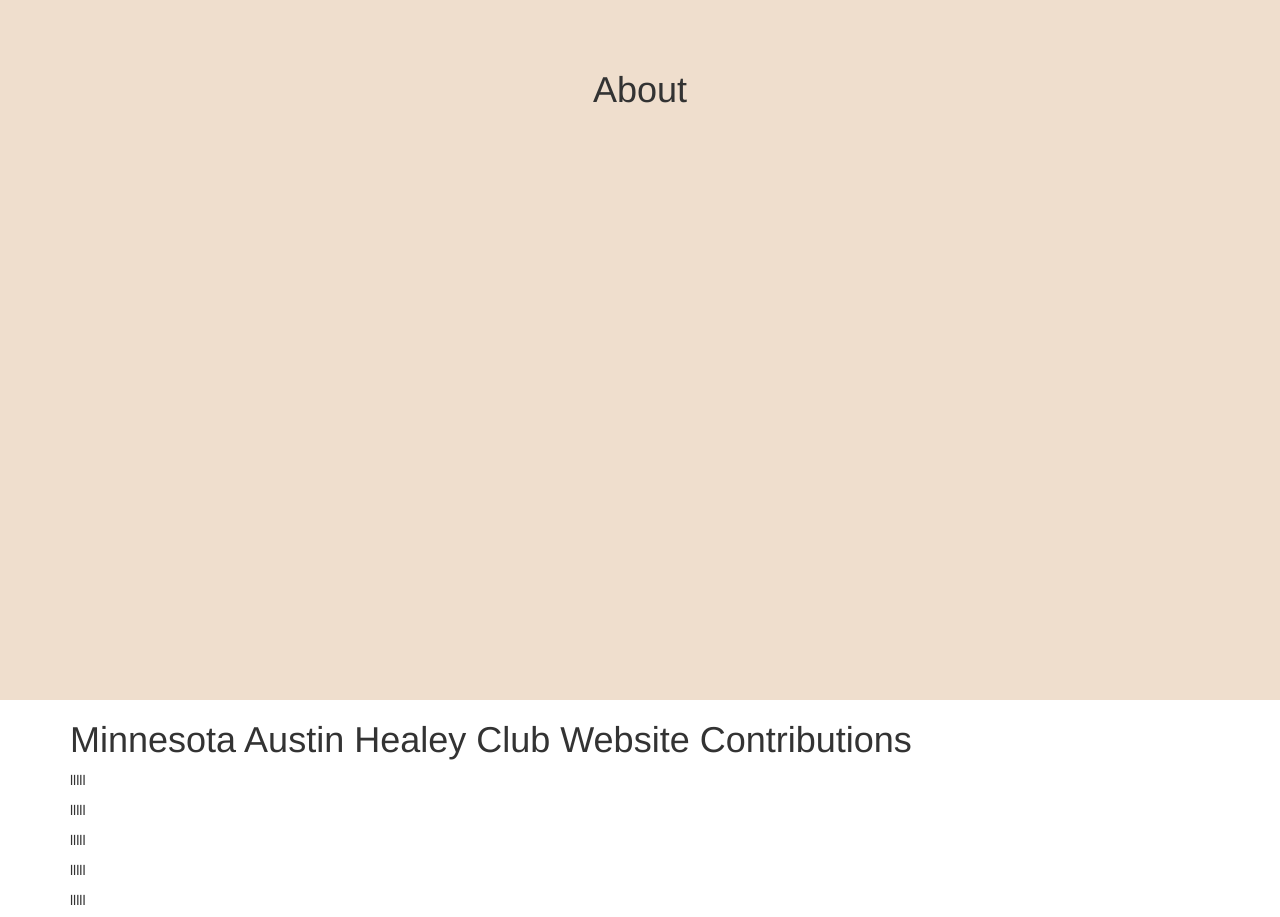
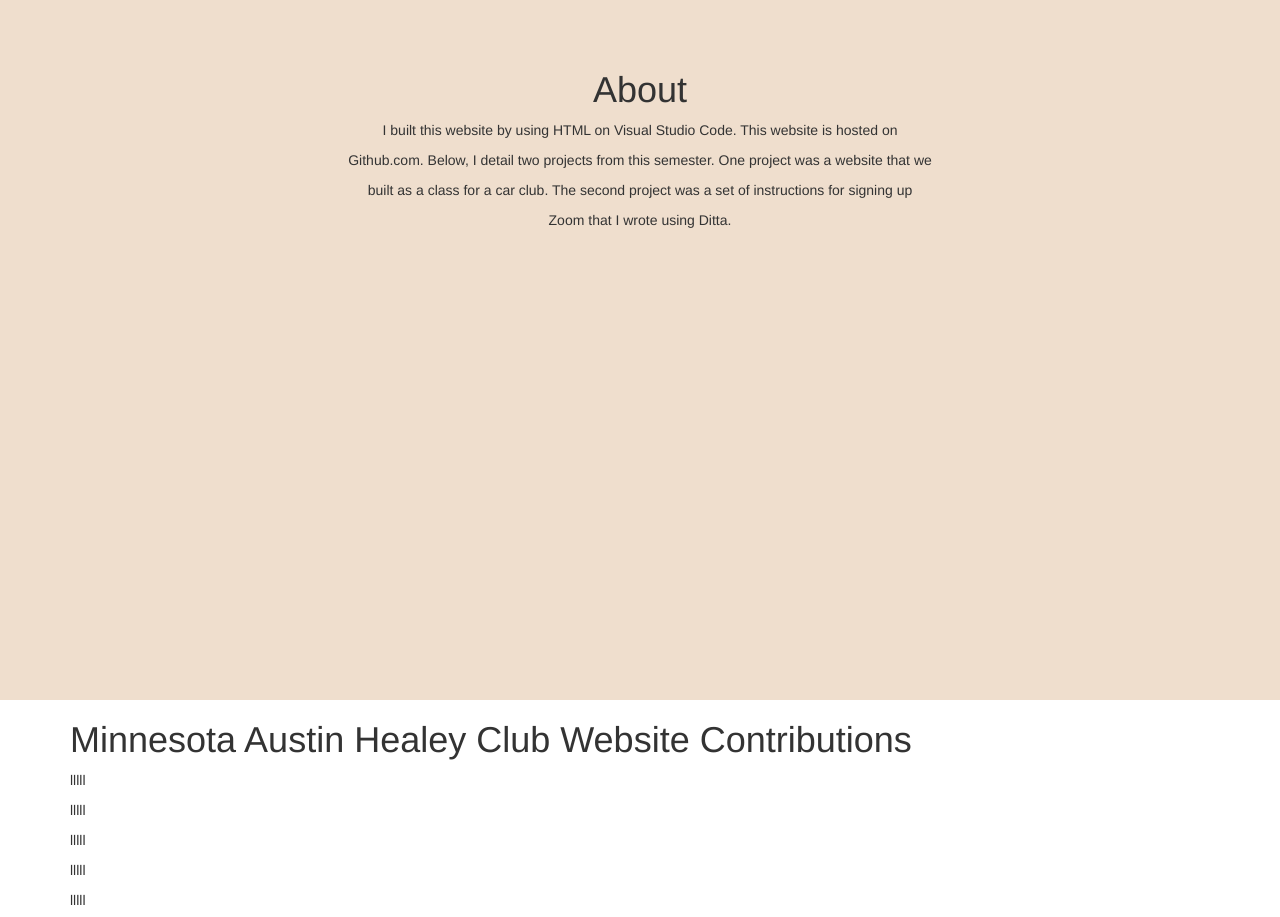
Before and after one commit to will6714/Final-Project, a plain HTML site: page index.html in a window 1280 px wide. Shown: the part 900-1817 px from the top of the page. Drawn offline with Linux system fonts and the light colour scheme.

Commit message:
Add files via upload

```diff
--- a/index.html
+++ b/index.html
@@ -64,6 +64,10 @@
             <div class="row">
                 <div class="col-lg-12">
                     <h1>About</h1>
+                    <p>I built this website by using HTML on Visual Studio Code. This website is hosted on</p>
+                    <p>Github.com. Below, I detail two projects from this semester. One project was a website that we</p>
+                    <p>built as a class for a car club. The second project was a set of instructions for signing up</p>
+                    <p>Zoom that I wrote using Ditta.</p>
                 </div>
             </div>
         </div>
```
